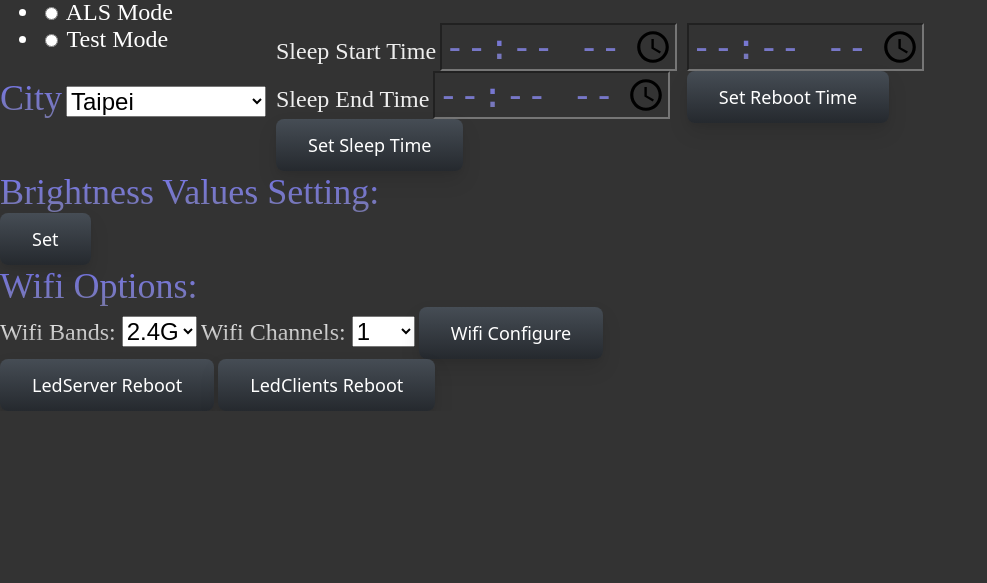
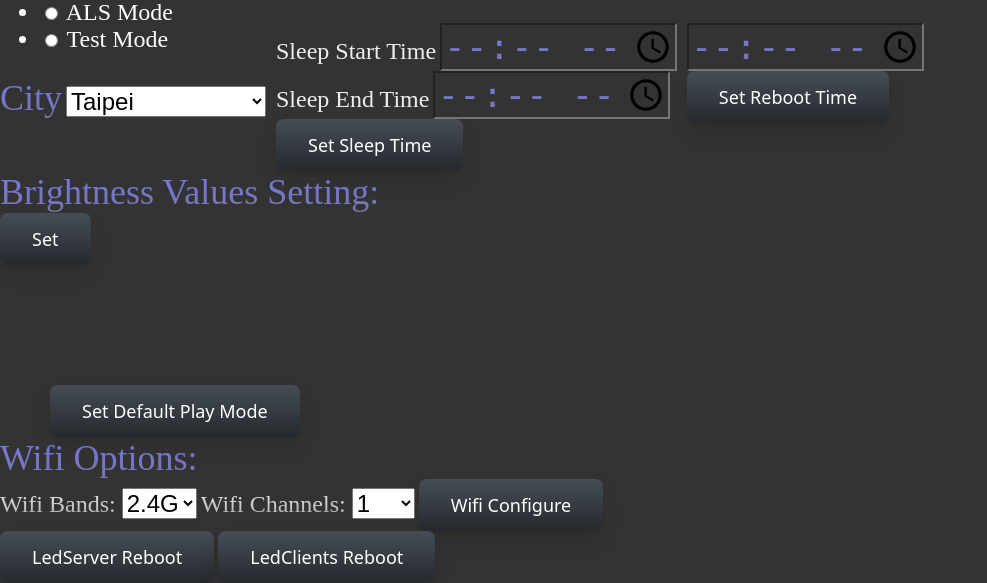
Before and after one commit to airjason13/pyLed_Server, a Flask app: template templates/index.html in a window 1280 px wide. Shown: the part 685-1268 px from the top of the page, without its empty margins (0-987 px from the left). Before the commit the page ends 1096 px from the top, so only its background shows below. Run offline with Flask 2, Linux system fonts and the light colour scheme; the template is opened without the code that fills it: values that come from a table or form of the project are taken from there, others are empty; parts of the project's set-up code (start-up, migrations or seed data) failed here and were passed over; some libraries are stand-ins or nearby versions.

Commit message:
1. add default play mode in web server 2. default play type in static/default_launch_type.dat

```diff
--- a/_handle_qlocal_message.py
+++ b/_handle_qlocal_message.py
@@ -73,7 +73,7 @@ def parser_cmd_from_qlocalserver(self, data):
 		try:
 			self.func_file_contents()
 			log.debug("play playlist")
-			self.media_engine.play_playlsit(data.get("play_playlist"))
+			self.media_engine.play_playlist(data.get("play_playlist"))
 		except Exception as e:
 			log.debug(e)
 		self.web_cmd_mutex.unlock()
--- a/g_defs/c_media_engine.py
+++ b/g_defs/c_media_engine.py
@@ -81,7 +81,7 @@ class media_engine(QObject):
             log.error("%s is not exist", file_uri)
         self.media_processor.single_play(file_uri)
 
-    def play_playlsit(self, playlist_name):
+    def play_playlist(self, playlist_name):
         log.debug("playlist_name = %s", playlist_name)
         self.stop_play()
         for pl in self.playlist:
--- a/global_def.py
+++ b/global_def.py
@@ -3,7 +3,7 @@ import platform
 import os
 from pathlib import Path
 """Software version"""
-version = "LS230414001"
+version = "LS230509001"
 
 
 def get_led_role():
--- a/qtui/c_page_medialist.py
+++ b/qtui/c_page_medialist.py
@@ -671,7 +671,7 @@ class media_page(QObject):
         elif q.text() == "Play Playlist":
             item = self.file_tree.itemAt(self.right_clicked_pos.x(), self.right_clicked_pos.y())
             play_playlist_name = item.text(0)
-            self.mainwindow.media_engine.play_playlsit(play_playlist_name)
+            self.mainwindow.media_engine.play_playlist(play_playlist_name)
         elif q.text() == "Delete":
             log.debug("file_uri :%s", self.right_clicked_select_file_uri)
             # remove file and thumbnail file
--- a/routes.py
+++ b/routes.py
@@ -104,6 +104,43 @@ def find_file_maps():
     return maps
 
 
+def get_file_list():
+    file_list = []
+    for fname in sorted(glob.glob(mp4_extends)):
+        if os.path.isfile(fname):
+            fname = fname.strip(internal_media_folder + "/")
+            file_list.append(fname)
+    for fname in sorted(glob.glob(jpg_extends)):
+        if os.path.isfile(fname):
+            fname = fname.strip(internal_media_folder + "/")
+            file_list.append(fname)
+    for fname in sorted(glob.glob(jpeg_extends)):
+        if os.path.isfile(fname):
+            fname = fname.strip(internal_media_folder + "/")
+            file_list.append(fname)
+    for fname in sorted(glob.glob(png_extends)):
+        if os.path.isfile(fname):
+            fname = fname.strip(internal_media_folder + "/")
+            file_list.append(fname)
+
+    return file_list
+
+def get_single_file_default():
+    try:
+        with open(os.getcwd() + "/static/default_launch_type.dat", "r") as launch_type_config_file:
+            tmp = launch_type_config_file.read()
+            default_launch_type_int = tmp.split(":")[0]
+            default_launch_type_params_str = tmp.split(":")[1]
+            if default_launch_type_int == play_type.play_single:
+                return default_launch_type_params_str
+            else:
+                file_list = get_file_list()
+                return file_list[0]
+    except Exception as e:
+        log.debug(e)
+    file_list = get_file_list()
+    return file_list[0]
+
 def find_playlist_maps():
     playlist_nest_dict = {}
     # log.debug("playlist_extends = %s", playlist_extends)
@@ -129,6 +166,35 @@ def find_playlist_maps():
     print(playlist_nest_dict)
 
     return playlist_nest_dict
+
+
+def get_playlist_list():
+    playlist_list = []
+    for playlist_tmp in sorted(glob.glob(playlist_extends)):
+        log.debug("playlist_tmp = %s", playlist_tmp)
+
+        if os.path.isfile(playlist_tmp):
+            fname_url = playlist_tmp.split("/")
+            fname = fname_url[len(fname_url) - 1]
+            log.debug("fname : %s", fname)
+            playlist_list.append(fname)
+    return playlist_list
+
+
+def get_playlist_default():
+    try:
+        with open(os.getcwd() + "/static/default_launch_type.dat", "r") as launch_type_config_file:
+            tmp = launch_type_config_file.read()
+            default_launch_type_int = tmp.split(":")[0]
+            default_launch_type_params_str = tmp.split(":")[1]
+            if default_launch_type_int == play_type.play_playlist:
+                return default_launch_type_params_str
+            else:
+                return get_playlist_list()[0]
+    except Exception as e:
+        log.debug(e)
+    log.debug("get_playlist_list()[0] = %s", get_playlist_list()[0])
+    return get_playlist_list()[0]
 
 def find_maps_depreciated():
     maps = {}
@@ -157,20 +223,6 @@ def get_nest_maps(maps):
     print("nest_dict :", dict_list)
     return dict_list
 
-
-'''class TestForm(Form):
-    style = {'class': 'ourClasses', 'style': 'font-size:24px;'}
-    color_switcher = RadioField(
-        'Led Color',
-        [validators.Required()],
-        choices=[('test_color:RED', 'RED'), ('test_color:GREEN', 'GREEN'), ('test_color:BLUE', 'BLUE'),
-                 ('test_color:WHITE', 'WHITE')],
-        default=led_color,
-        render_kw=style,
-        id='led_color'
-
-    )
-'''
 
 def get_reboot_time_default():
     reboot_time = "04:30"
@@ -414,6 +466,36 @@ def create_new_playlist(data):
                            text_content=route_text_content, text_period=20, form=brightnessAlgoform,
                            brightnessvalues=brightnessvalues)
 
+def get_default_play_mode_default():
+    try:
+        str_ret = ""
+        with open(os.getcwd() + "/static/default_launch_type.dat", "r") as launch_type_config_file:
+            tmp = launch_type_config_file.readline()
+            log.debug("launch_type_config : %s", tmp)
+            default_launch_type_int = int(tmp.split(":")[0])
+            default_launch_params_str = tmp.split(":")[1]
+            if default_launch_type_int == 0:
+                str_ret = "none_mode"
+            elif default_launch_type_int == 1:
+                str_ret = "single_file_mode"
+            elif default_launch_type_int == 2:
+                str_ret = "playlist_mode"
+            elif default_launch_type_int == 3:
+                if "AIO" in get_led_role():
+                    str_ret = "none_mode"
+                else:
+                    str_ret = "hdmi_in_mode"
+            elif default_launch_type_int == 4:
+                if "AIO" in get_led_role():
+                    str_ret = "none_mode"
+                else:
+                    str_ret = "cmd_mode"
+            log.debug("str_ret :%s", str_ret)
+            return str_ret
+    except Exception as e:
+        log.debug(e)
+    return "none_mode"
+
 
 def get_brightness_mode_default():
     root_dir = os.path.dirname(sys.modules['__main__'].__file__)
@@ -608,6 +690,56 @@ def get_city_list():
 
     return city_list
 
+class LaunchTypeForm(Form):
+    # default play mode switcher
+    style = {'class': 'ourClasses', 'style': 'font-size:24px;color:white', }
+    if "AIO" in get_led_role():
+        launch_type_switcher = RadioField(
+            label="Default Play Mode",
+            id="default_play_mode_switcher",
+            choices=[('none_mode', 'None MODE'),
+                     ('single_file_mode', 'Single File Mode'),
+                     ('playlist_mode', 'Playlist Mode')],
+            default=get_default_play_mode_default(),
+            render_kw=style,
+        )
+    else:
+        launch_type_switcher = RadioField(
+            label="Default Play Mode",
+            id="default_play_mode_switcher",
+            choices=[('none_mode', 'None MODE'),
+                     ('single_file_mode', 'Single File Mode'),
+                     ('playlist_mode', 'Playlist Mode'),
+                     ('hdmi_in_mode', 'HDMI-In Mode'),
+                     ('cms_mode', 'CMS Mode')],
+            default=get_default_play_mode_default(),
+            render_kw=style,
+        )
+
+    # single file list
+    single_file_selectfield_style = {'class': 'ourClasses',
+                                     'style': 'font-size:24px;color:black;size:320px;width:300px', }
+    single_file_selectfiled = SelectField(
+        "Default Play File Name",
+        id="single_file_selected",
+        # choices=get_city_hash_map(),
+        choices=get_file_list(),
+        default=get_single_file_default(),
+        render_kw=single_file_selectfield_style,
+    )
+
+    # playlist list
+    playlist_selectfield_style = {'class': 'ourClasses',
+                                     'style': 'font-size:24px;color:black;size:320px;width:300px', }
+    playlist_selectfield = SelectField(
+        "Default Playlist Name",
+        id="playlist_selected",
+        # choices=get_city_hash_map(),
+        choices=get_playlist_list(),
+        default=get_playlist_default(),
+        render_kw=single_file_selectfield_style,
+    )
+
 
 class BrightnessAlgoForm(Form):
 
@@ -777,6 +909,13 @@ def set_brightness_algo(data):
 def set_brightness_values(data):
     log.debug("set_brightness_values data :" + data)
     send_message(set_frame_brightness_values_option=data)
+    status_code = Response(status=200)
+    return status_code
+
+@app.route('/set_default_play_mode/<data>', methods=['POST'])
+def set_default_play_mode(data):
+    log.debug("set_default_play_mode data :" + data)
+    # send_message(set_frame_brightness_values_option=data)
     status_code = Response(status=200)
     return status_code
 
@@ -976,6 +1115,11 @@ def index():
     brightnessAlgoform.reboot_mode_switcher.data=get_reboot_mode_default()
     # print(type(brightnessAlgoform.city_selectfiled.choices))
     brightnessAlgoform.brightness_mode_switcher.data=get_brightness_mode_default()
+
+    default_play_form = LaunchTypeForm()
+    default_play_form.launch_type_switcher.data = get_default_play_mode_default()
+    default_play_form.single_file_selectfiled.data = get_single_file_default()
+    default_play_form.playlist_selectfield.data = get_playlist_default()
     # get brightness setting values
     brightnessvalues = get_brightness_value_default()
     reboot_time = get_reboot_time_default()
@@ -986,5 +1130,6 @@ def index():
     return render_template("index.html", files=maps, playlist_nest_dict=playlist_nest_dict,
                            repeat_option=routes_repeat_option, text_size=route_text_size,
                            text_content=route_text_content, text_period=20, form=brightnessAlgoform,
+                           default_play_form=default_play_form,
                            brightnessvalues=brightnessvalues, reboot_time=reboot_time,
                            sleep_start_time=sleep_start_time, sleep_end_time=sleep_end_time)
--- a/templates/index.html
+++ b/templates/index.html
@@ -243,6 +243,11 @@ function remove_file_from_playlist(playlist, file ) {
         });
 }
 
+function submit_default_play_mode_option(){
+    var data = document.querySelector('input[name="launch_type_switcher"]:checked').value;
+    alert("data :" + data);
+}
+
 function submit_frame_brightness_mode_option(){
     /*var frame_brightness_mode = document.querySelector('input[name="brightness_mode_switcher"]:checked').value;
     alert(frame_brightness_mode);*/
@@ -282,6 +287,34 @@ function submit_frame_brightness_values_option(){
     $.post(url, {
         /*javascript_data: data*/
         });
+}
+
+function submit_default_play_mode(){
+    var mode = document.querySelector('input[name="launch_type_switcher"]:checked').value;
+    var param = "";
+    if(mode == "single_file_mode"){
+        param = document.getElementById("single_file_selected").value;
+        alert("param :" + param);
+    }else if(mode == "playlist_mode"){
+        param = document.getElementById("playlist_selected").value;
+        alert("playlist_mode?")
+    }
+    alert("param :" + param);
+    data = mode + ":" + param
+    var url = "/set_default_play_mode/" + data;
+    $.post(url, {
+        /*javascript_data: data*/
+        });
+}
+
+function submit_single_file_seclectfield_option(){
+    var single_file_select = document.getElementById("single_file_selected").value;
+    alert(single_file_select);
+}
+
+function submit_playlist_seclectfield_option(){
+    var single_file_select = document.getElementById("playlist_selected").value;
+    alert(playlist_selectfield);
 }
 
 function submit_target_city_option(){
@@ -611,7 +644,37 @@ function submit_sleep_time_option(){
         <input class="button-84" type="submit" id="frame_brightness_confirm" name="frame_brightness_confirm" value="Set" onclick="submit_frame_brightness_values_option()">
     </div>
 
+    <div class="div_default_play_mode">
+        <div style="float:left;margin-right:50px;">
+        <label style="font-size:36px;
+                        background: -webkit-linear-gradient(#77e, #77a);
+                        -webkit-background-clip: text;
+                        -webkit-text-fill-color: transparent;
+                        " ><font color="#0000FF">{{ default_play_form.launch_type_switcher.label() }}</font></label><br>
+        {{ default_play_form.launch_type_switcher(onchange="submit_default_play_mode_option()") }}
+        </div>
+        <div style="float:left;margin-right:50px;">
+        <label style="font-size:36px;
+                        background: -webkit-linear-gradient(#77e, #77a);
+                        -webkit-background-clip: text;
+                        -webkit-text-fill-color: transparent;
+                        " ><font color="#0000FF">{{ default_play_form.single_file_selectfiled.label() }}</font></label><br>
+        {{ default_play_form.single_file_selectfiled(onchange="submit_single_file_seclectfield_option()") }}<br>
 
+        <label style="font-size:36px;
+                        background: -webkit-linear-gradient(#77e, #77a);
+                        -webkit-background-clip: text;
+                        -webkit-text-fill-color: transparent;
+                        " ><font color="#0000FF">{{ default_play_form.playlist_selectfield.label() }}</font></label><br>
+        {{ default_play_form.playlist_selectfield(onchange="submit_playlist_seclectfield_option()") }}<br>
+
+        <button class="button-84" id="btn_set_default_play_mode" value="btn_set_default_play_mode"
+                role="button" onclick="submit_default_play_mode(value)" >
+            Set Default Play Mode
+        </button>
+        </div>
+    </div>
+    <div style="clear:both;"></div>
     <div class="div_wifioption">
         <label style="font-size:36px;
                         background: -webkit-linear-gradient(#77e, #77a);
```
Also changed, not shown: c_mainwindow.py (+45 -7 lines), 3 other files.
